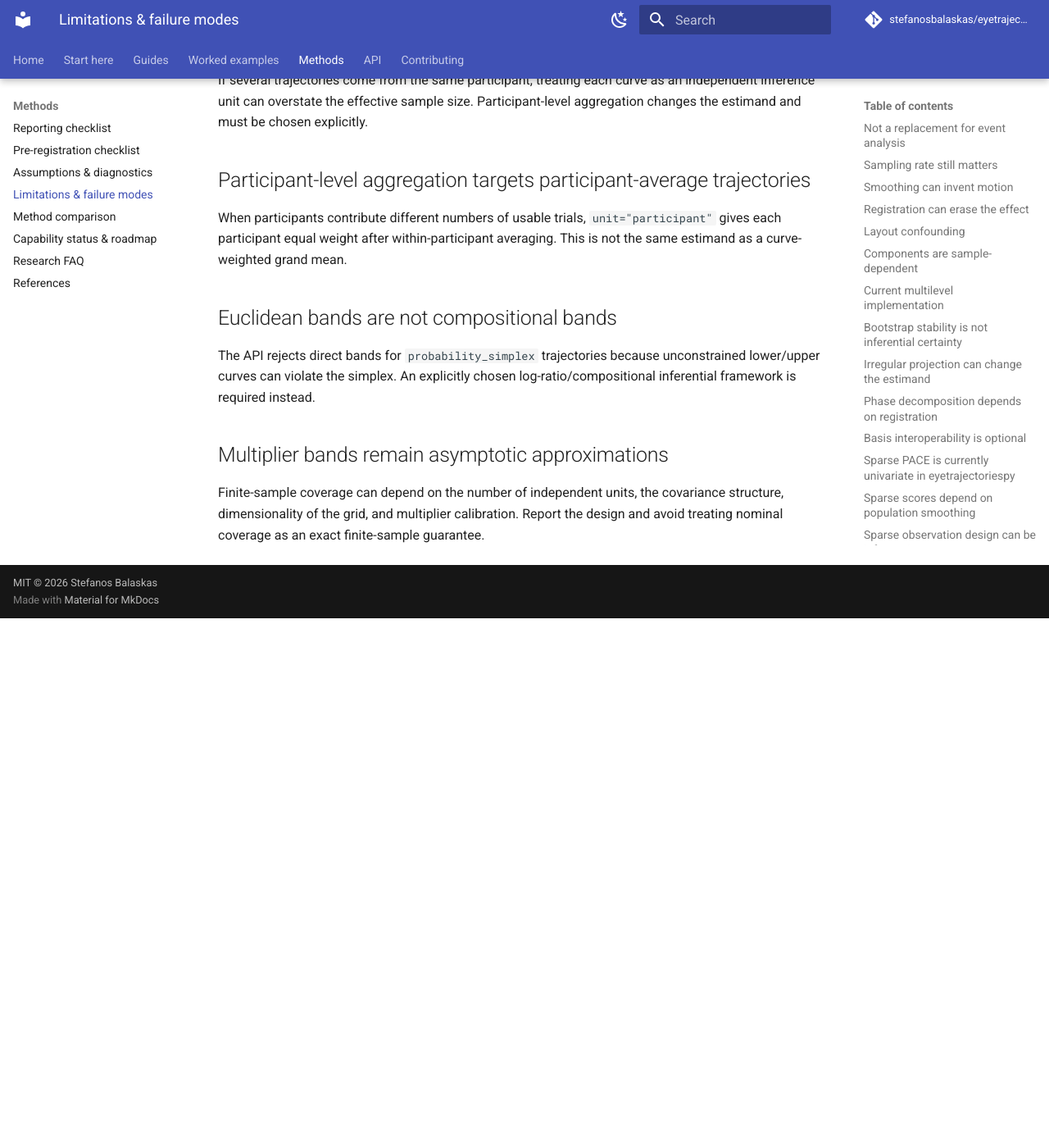
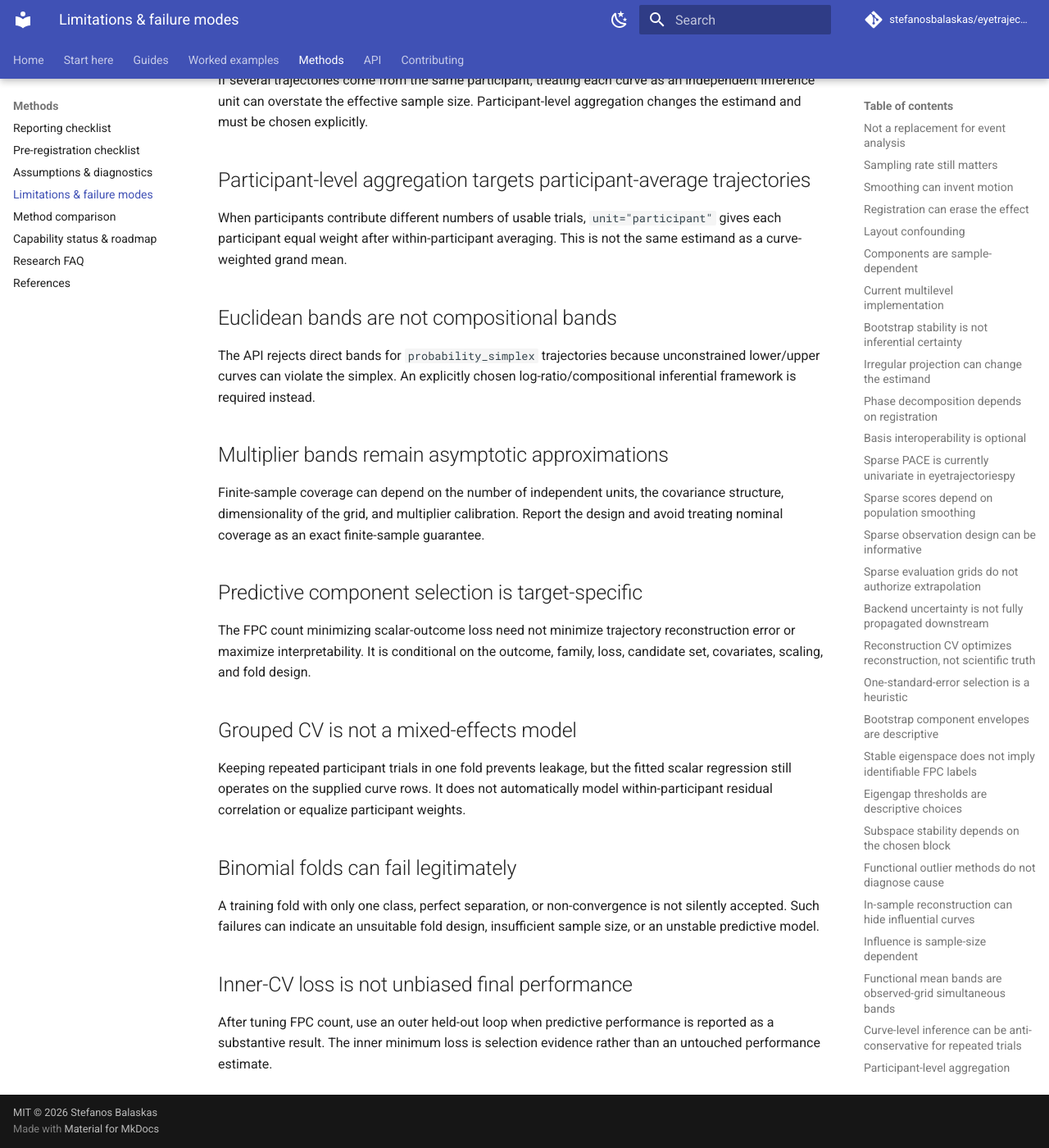
Before and after one commit to stefanosbalaskas/eyetrajectoriespy, an MkDocs documentation site: the page built from docs/methods/limitations.md, in a window 1280 px wide and 1400 px high, scrolled down 4372 px. Shown: the whole window at 82% size. Built offline with MkDocs 1.6.1 and Material for MkDocs 9.7.7, drawn with Linux system fonts in a browser that asks for light colours; comment, search, counter and statistics services are not loaded; before the commit the page ends 5126 px from its top, so only the background shows below that.

Commit message:
Add predictive FPCA selection limitations

```diff
--- a/docs/methods/limitations.md
+++ b/docs/methods/limitations.md
@@ -126,3 +126,20 @@ The API rejects direct bands for `probability_simplex` trajectories because unco
 ## Multiplier bands remain asymptotic approximations
 
 Finite-sample coverage can depend on the number of independent units, the covariance structure, dimensionality of the grid, and multiplier calibration. Report the design and avoid treating nominal coverage as an exact finite-sample guarantee.
+
+
+## Predictive component selection is target-specific
+
+The FPC count minimizing scalar-outcome loss need not minimize trajectory reconstruction error or maximize interpretability. It is conditional on the outcome, family, loss, candidate set, covariates, scaling, and fold design.
+
+## Grouped CV is not a mixed-effects model
+
+Keeping repeated participant trials in one fold prevents leakage, but the fitted scalar regression still operates on the supplied curve rows. It does not automatically model within-participant residual correlation or equalize participant weights.
+
+## Binomial folds can fail legitimately
+
+A training fold with only one class, perfect separation, or non-convergence is not silently accepted. Such failures can indicate an unsuitable fold design, insufficient sample size, or an unstable predictive model.
+
+## Inner-CV loss is not unbiased final performance
+
+After tuning FPC count, use an outer held-out loop when predictive performance is reported as a substantive result. The inner minimum loss is selection evidence rather than an untouched performance estimate.
```
